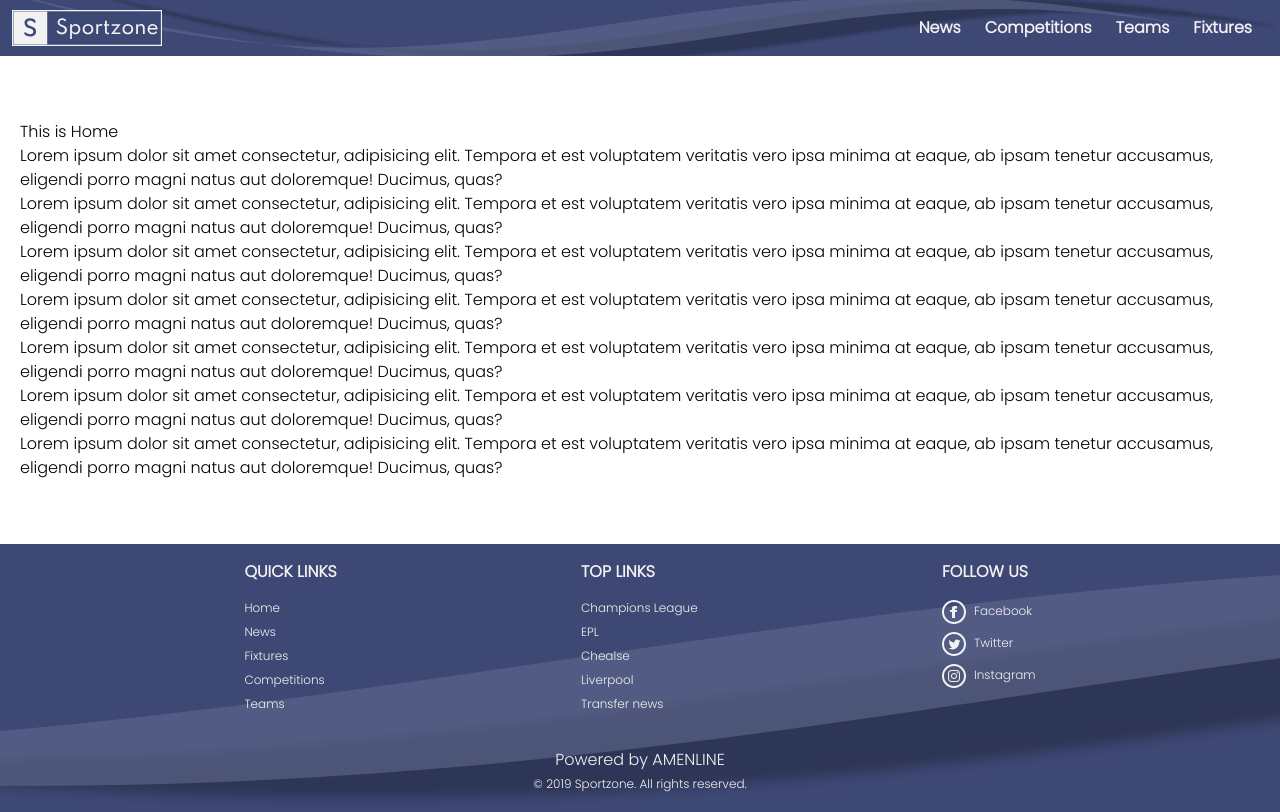
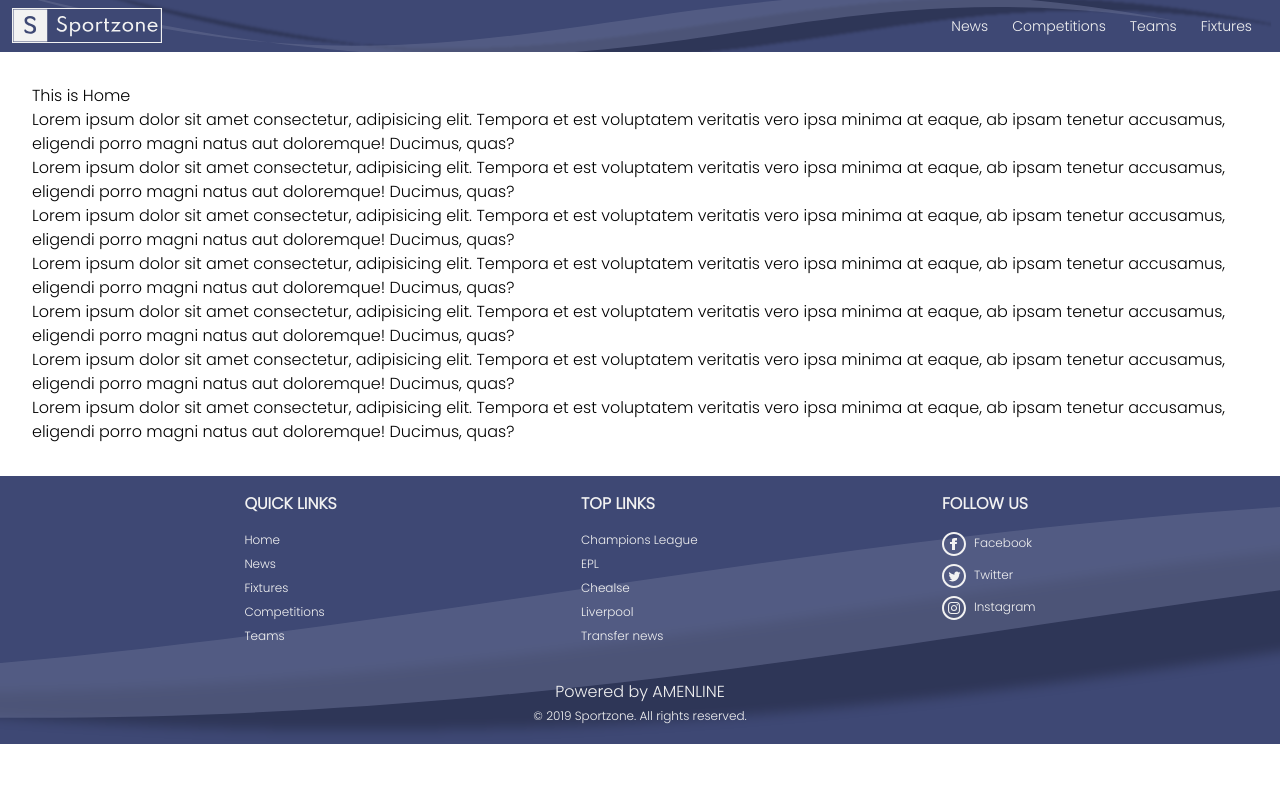
Before and after one commit to amenline/sportzone, a Next.js app: page / in a window 1280 px wide. Built offline with nearby package versions, Linux system fonts and the light colour scheme.

Commit message:
restricted nav items from spanning full width

```diff
--- a/components/layout.tsx
+++ b/components/layout.tsx
@@ -16,7 +16,7 @@ const Layout: React.FC<Props> = ({ children, title }) => {
       <header>
         <Navbar />
       </header>
-      <main className="container m-auto md:py-16 md:px-5 py-8 px-2">
+      <main className="max-w-7xl mx-auto px-2 py-8 sm:px-6 lg:px-8 container">
         {children}
       </main>
       <Footer />
--- a/components/navbar.tsx
+++ b/components/navbar.tsx
@@ -20,10 +20,15 @@ const Navbar: React.FC = () => {
   const [openDrawer, setOpenDrawer] = useState(false);
   return (
     <>
-      <nav className="px-3 flex justify-center bg-primary-300 bg-nav-wave bg-no-repeat bg-center bg-cover items-center">
+      <nav className="bg-primary-300 bg-nav-wave bg-no-repeat bg-center bg-cover items-center">
+        <div className="container mx-auto flex px-3 justify-center">
           <Link href="/">
             <a className="py-2">
-            <img src="/images/logo_1.svg" alt="Sportzone Logo" width="150px" />
+              <img
+                src="/images/logo_1.svg"
+                alt="Sportzone Logo"
+                width="150px"
+              />
             </a>
           </Link>
           <div className="flex-1"></div>
@@ -33,13 +38,14 @@ const Navbar: React.FC = () => {
             alt="Menu drawer button"
             onClick={() => setOpenDrawer(true)}
           />
-        <ul className="hidden md:flex m-1 text-fonts text-base font-semibold">
+          <ul className="hidden md:flex m-1 text-fonts text-sm">
             <NavItem link="news">News</NavItem>
             <NavItem link="competitions">Competitions</NavItem>
             <NavItem link="teams">Teams</NavItem>
             <NavItem link="fixtures">Fixtures</NavItem>
           </ul>
           <MobileNav open={openDrawer} setOpen={setOpenDrawer} />
+        </div>
       </nav>
     </>
   );
```
Lines whose indentation alone changed are shown as unchanged.
